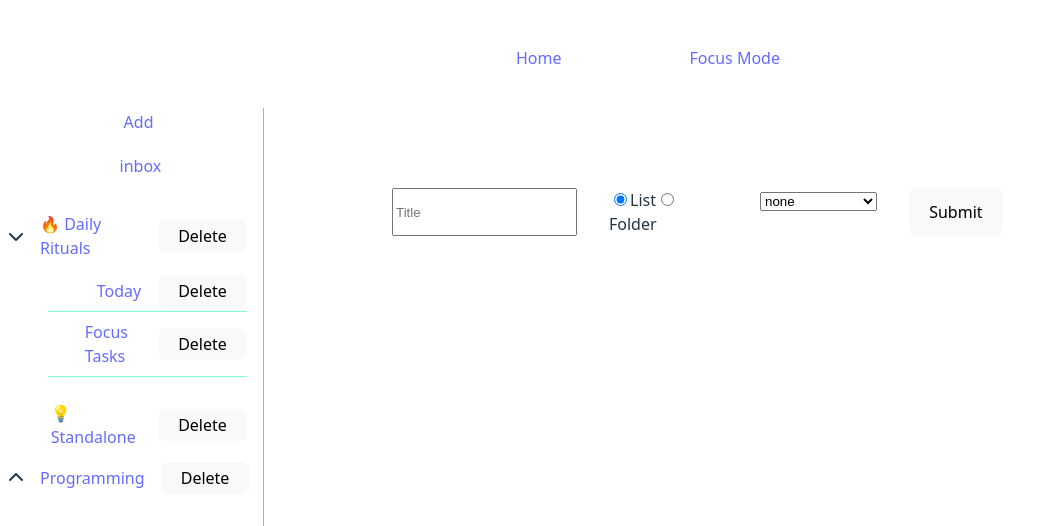
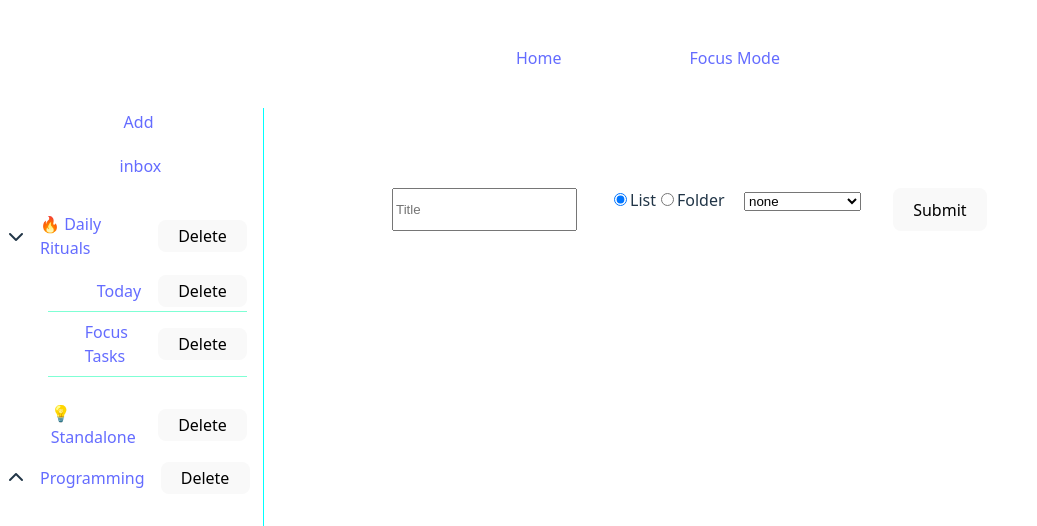
Before and after one commit to thomaswilliamscode/todo, a React (Vite) app: page / in a window 1280 px wide. Shown: the top 526 px of the page, without its empty margins (0-1037 px from the left). Built offline with nearby package versions, Linux system fonts and the light colour scheme.

Commit message:
Adjust form layout by increasing width to 35% and modifying dropdown margin for improved spacing

```diff
--- a/src/index.css
+++ b/src/index.css
@@ -311,7 +311,7 @@ form{
 .form-main-div{
   display: flex;
   gap: 2rem;
-  width: 30%;
+  width: 35%;
   margin-left: 10%;
 
 }
@@ -320,7 +320,7 @@ form{
 }
 
 #drop-down {
-  margin-left: 5rem;
+  margin-left: 1rem;
   margin-right: -5%;
 }
 
```
